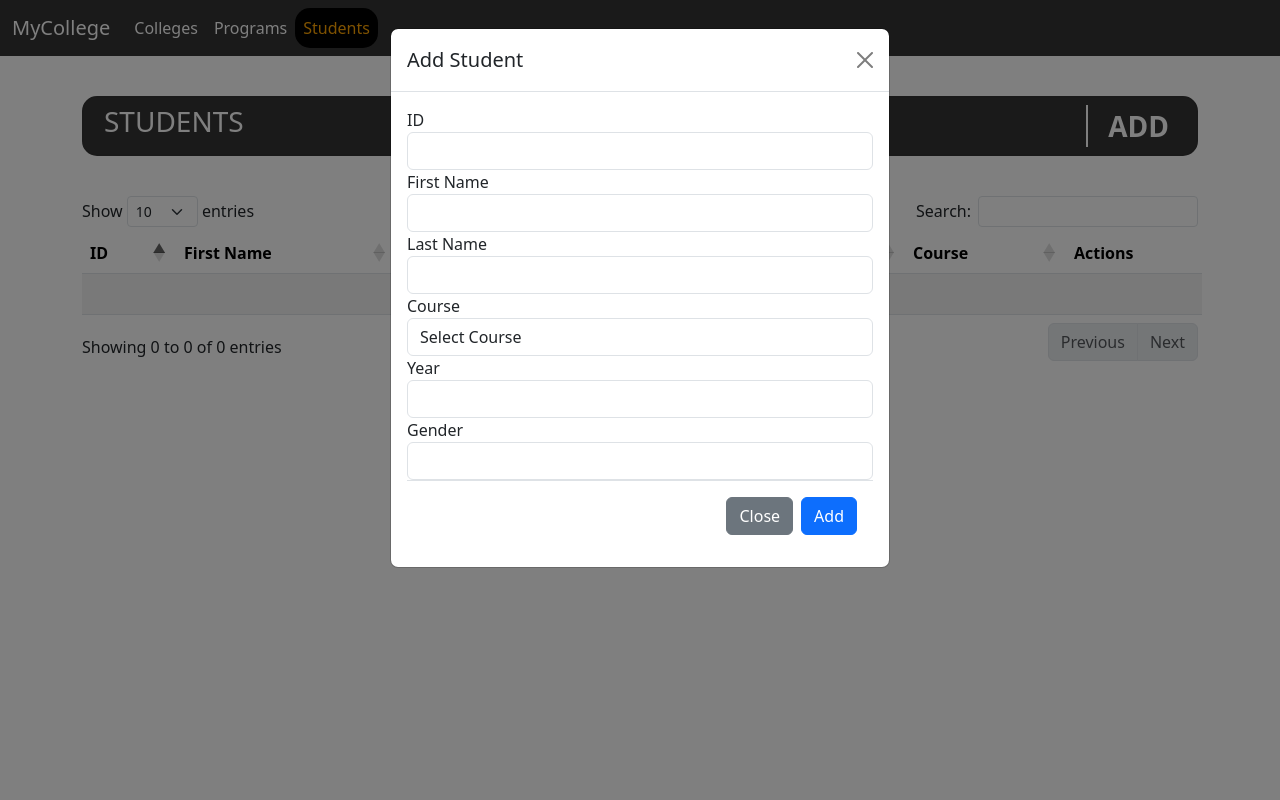
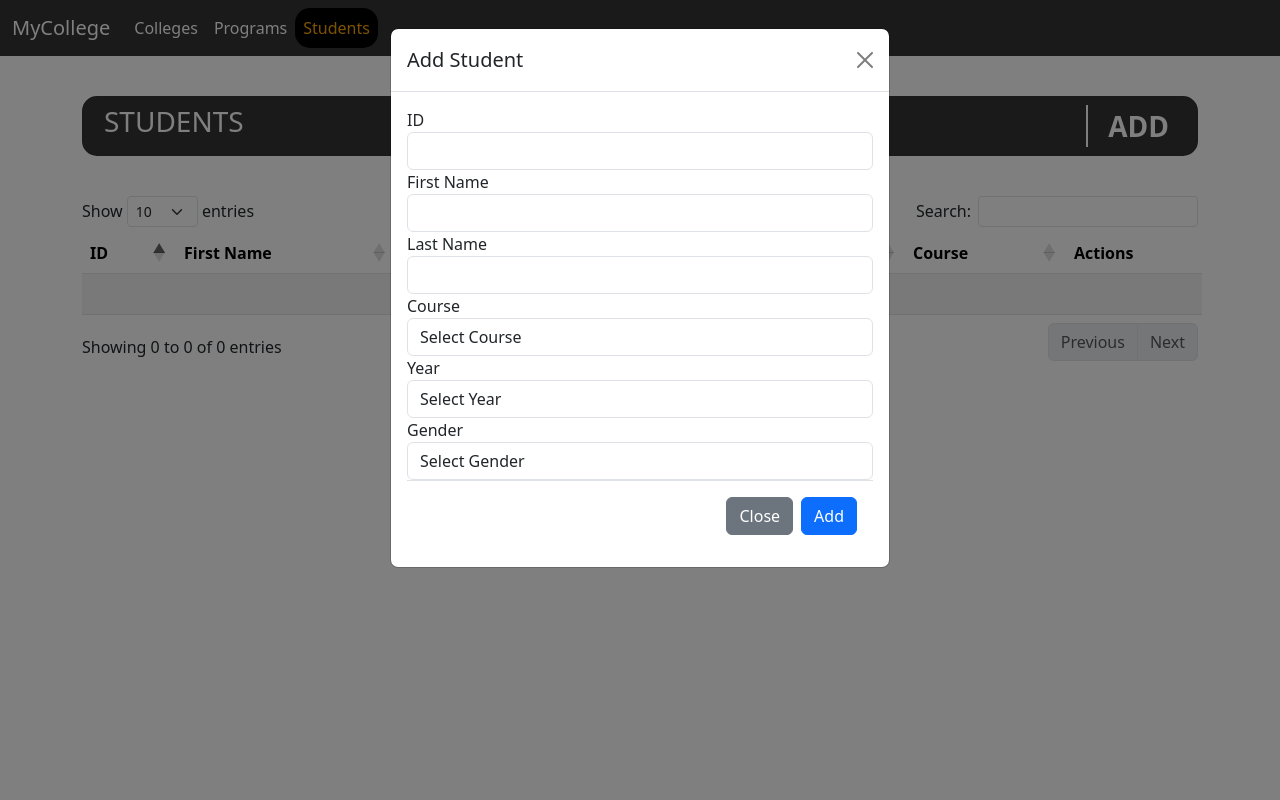
Before and after one commit to WhaleRed/ssis-webapp, a Flask app: page /students in a window 1280 px wide, after a click on "ADD". Run offline with Flask 3, Linux system fonts and the light colour scheme; data that the repository does not hold is empty; some libraries are stand-ins or nearby versions.

Commit message:
feat(dropdown): Dropdown for year and gender

```diff
--- a/MyCollege/views/templates/student.html
+++ b/MyCollege/views/templates/student.html
@@ -53,12 +53,23 @@
           </div>
           <div class="form-group">
             <label for="year">Year</label>
-            <input class="form-control" id="year" name="yearAdd">
+            <select class="form-control" id="year" name="yearAdd">
+              <option value="">Select Year</option>
+              <option value="1">1</option>
+              <option value="2">2</option>
+              <option value="3">3</option>
+              <option value="4">4</option>
+            </select>
           </div>
           <div class="form-group">
             <label for="gender">Gender</label>
-            <input class="form-control" id="gender" name="genderAdd">
+            <select class="form-control" id="gender" name="genderAdd">
+              <option value="">Select Gender</option>
+              <option value="Male">Male</option>
+              <option value="Female">Female</option>
+            </select>
           </div>
+
 
           <!-- Footer -->
           <div class="modal-footer">
@@ -107,12 +118,23 @@
           </div>
           <div class="form-group">
             <label for="yearEdit">Year</label>
-            <input class="form-control" id="yearEdit" name="yearEdit">
+            <select class="form-control" id="yearEdit" name="yearEdit">
+              <option value="">Select Year</option>
+              <option value="1">1</option>
+              <option value="2">2</option>
+              <option value="3">3</option>
+              <option value="4">4</option>
+            </select>
           </div>
           <div class="form-group">
             <label for="genderEdit">Gender</label>
-            <input class="form-control" id="genderEdit" name="genderEdit">
+            <select class="form-control" id="genderEdit" name="genderEdit">
+              <option value="">Select Gender</option>
+              <option value="Male">Male</option>
+              <option value="Female">Female</option>
+            </select>
           </div>
+
           <!-- Footer -->
           <div class="modal-footer">
             <button type="button" class="btn btn-secondary" data-bs-dismiss="modal">Close</button>
```
